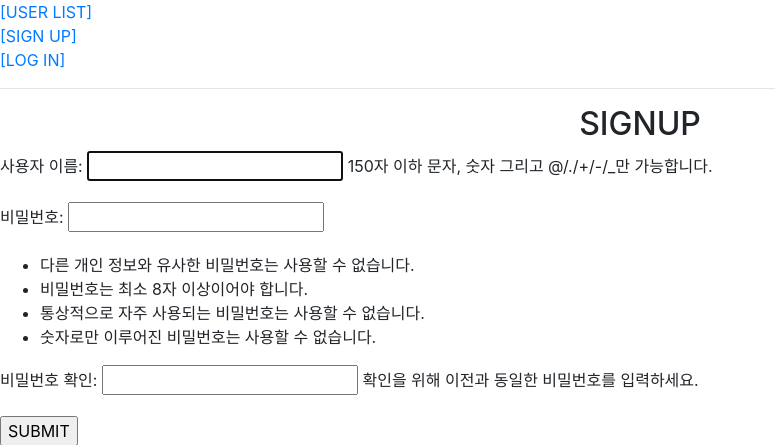
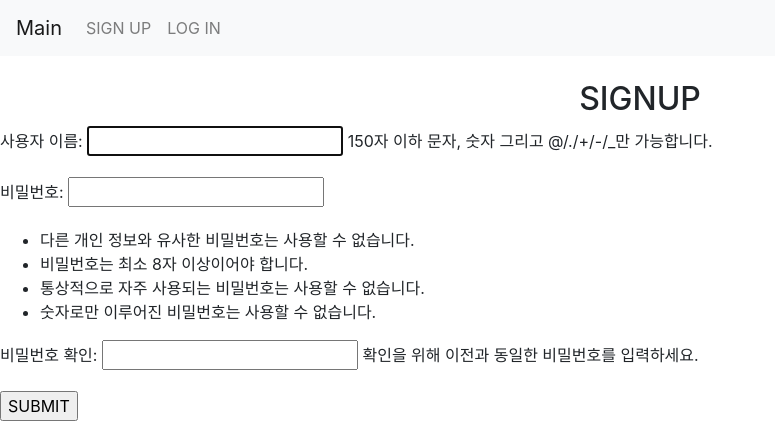
Before and after one commit to EUNS00/pjt10, a Django app: page /accounts/signup/ in a window 1280 px wide. Shown: the top 445 px of the page, without its empty margins (0-775 px from the left). Run offline with Django 3.2, Linux system fonts and the light colour scheme; some libraries are stand-ins or nearby versions.

Commit message:
merge conflict resolved

```diff
--- a/movies/templates/movies/_navbar.html
+++ b/movies/templates/movies/_navbar.html
@@ -0,0 +1,22 @@
+<nav class="navbar navbar-expand-lg navbar-light bg-light">
+  <a class="navbar-brand" href="{% url 'movies:index' %}">Main</a>
+    <div class="collapse navbar-collapse" id="navbarNav">
+    <ul class="navbar-nav">
+      {% if request.user.is_authenticated%}
+        <li class="nav-item active">
+          <a class="nav-link" href="{% url 'accounts:index' %}">USER LIST <span class="sr-only">(current)</span></a>
+        </li>
+        <li class="nav-item">
+          <a class="nav-link" href="{% url 'accounts:logout' %}">LOG OUT</a>
+        </li>
+      {% else %}
+        <li class="nav-item">
+          <a class="nav-link" href="{% url 'accounts:signup' %}">SIGN UP</a>
+        </li>
+        <li class="nav-item">
+          <a class="nav-link" href="{% url 'accounts:login' %}">LOG IN</a>
+        </li>
+      {% endif %}
+    </ul>
+  </div>
+</nav>
--- a/movies/templates/movies/base.html
+++ b/movies/templates/movies/base.html
@@ -9,14 +9,8 @@
 
 </head>
 <body>
-    <a href="{% url 'accounts:index' %}">[USER LIST]</a><br>
-    {% if request.user.is_authenticated%}
-        <a href="{% url 'accounts:logout' %}">[LOG OUT]</a>
-    {% else %}
-        <a href="{% url 'accounts:signup' %}">[SIGN UP]</a><br>
-        <a href="{% url 'accounts:login' %}">[LOG IN]</a>
-    {% endif %}
-    <hr>
+    {% include 'movies/_navbar.html' %}
+    <br>
     {% block body %}
     {% endblock %}
 
```
Also changed, not shown: 1 other file.
